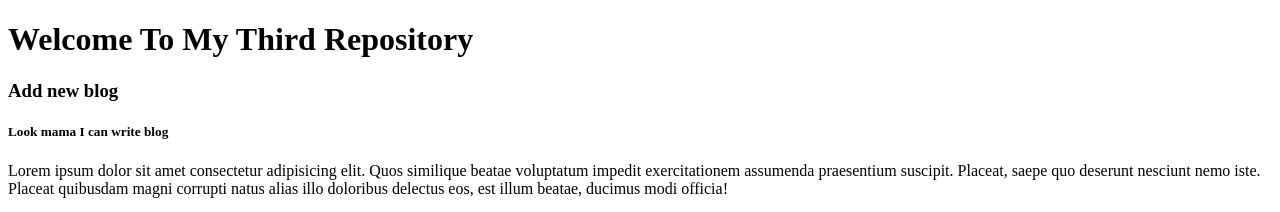
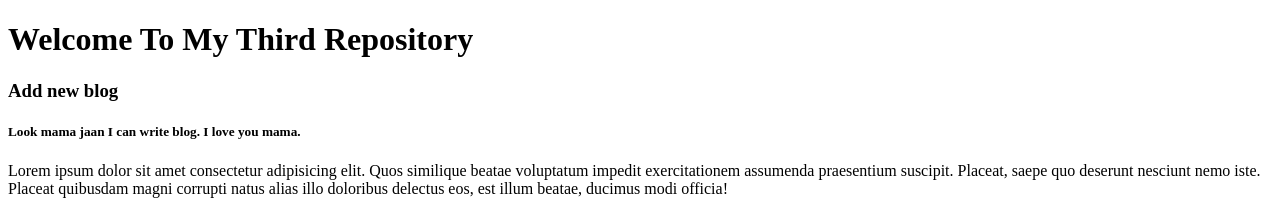
Before and after one commit to mahmudurbd/my-third-repo, a plain HTML site: page index.html in a window 1280 px wide. Shown: the top 212 px of the page. Drawn offline with Linux system fonts and the light colour scheme.

Commit message:
mama jaan

```diff
--- a/index.html
+++ b/index.html
@@ -10,7 +10,7 @@
     <h1>Welcome To My Third Repository</h1>
     <div>
         <h3>Add new blog</h3>
-        <h5>Look mama I can write blog</h5>
+        <h5>Look mama jaan I can write blog. I love you mama.</h5>
         <p>Lorem ipsum dolor sit amet consectetur adipisicing elit. Quos similique beatae voluptatum impedit exercitationem assumenda praesentium suscipit. Placeat, saepe quo deserunt nesciunt nemo iste. Placeat quibusdam magni corrupti natus alias illo doloribus delectus eos, est illum beatae, ducimus modi officia!</p>
     </div>
     <img src="makeup.jpg" alt="">
```
